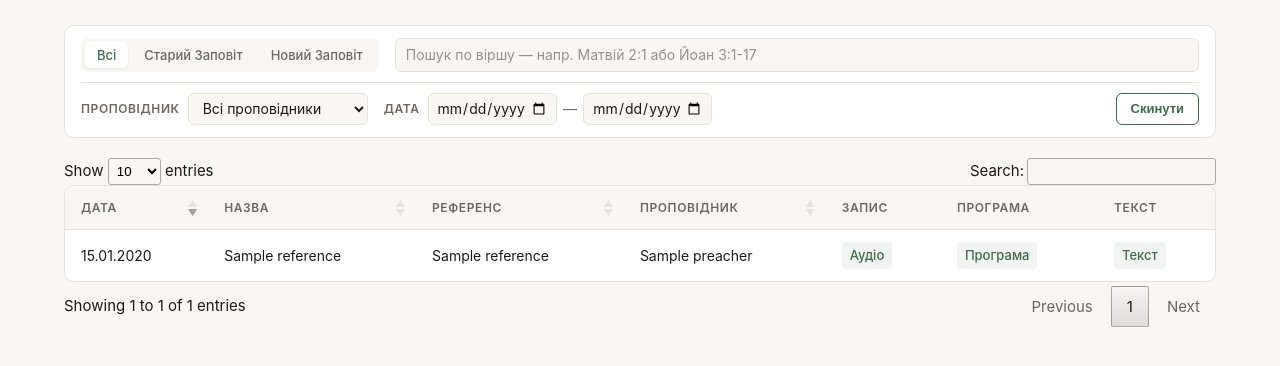
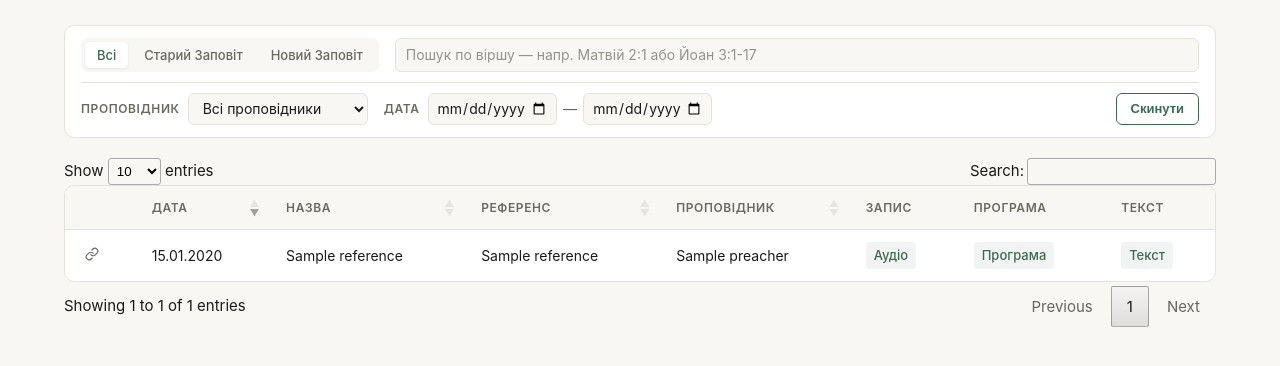
Before and after one commit to OlegAndrus12/lvivchurch_sermons, a Django app: template src/templates/sermons_index/sermons_index.html in a window 1280 px wide. Shown: the part 168-534 px from the top of the page. Run offline with Django 4.2, Linux system fonts and the light colour scheme; the template is opened without the code that fills it: most values are stand-ins (such as "Sample title", 1, 10 or a date in 2020); some libraries are stand-ins or nearby versions.

Commit message:
add share icon

```diff
--- a/src/sermons_index/static/css/base.css
+++ b/src/sermons_index/static/css/base.css
@@ -511,6 +511,50 @@ div.dt-container .dt-paging .dt-paging-button.disabled {
   }
 }
 
+/* ── Permalink button ─────────────────────────────────── */
+.sermon-link-btn {
+  background: none;
+  border: none;
+  cursor: pointer;
+  padding: 0.25rem;
+  border-radius: 4px;
+  color: var(--color-text-muted);
+  transition:
+    color var(--transition-fast),
+    background var(--transition-fast);
+  display: flex;
+  align-items: center;
+}
+
+.sermon-link-btn:hover {
+  color: var(--color-accent);
+  background: rgba(61, 107, 79, 0.08);
+}
+
+.sermon-link-btn__icon-check {
+  display: none;
+}
+
+.sermon-link-btn--copied {
+  color: var(--color-accent);
+  background: rgba(61, 107, 79, 0.12);
+  cursor: default;
+}
+
+.sermon-link-btn--copied .sermon-link-btn__icon-link {
+  display: none;
+}
+
+.sermon-link-btn--copied .sermon-link-btn__icon-check {
+  display: flex;
+}
+
+.sermon--highlighted {
+  background-color: #fffbe6 !important;
+  outline: 2px solid #f0c040;
+  outline-offset: -2px;
+}
+
 @media (max-width: 480px) {
   .container {
     padding-inline: 1rem;
--- /dev/null
+++ b/src/templates/sermons_index/icons/check.html
@@ -0,0 +1,3 @@
+<svg xmlns="http://www.w3.org/2000/svg" width="14" height="14" viewBox="0 0 24 24" fill="none" stroke="currentColor" stroke-width="2.5" stroke-linecap="round" stroke-linejoin="round">
+    <polyline points="20 6 9 17 4 12"/>
+</svg>
--- /dev/null
+++ b/src/templates/sermons_index/icons/link.html
@@ -0,0 +1,4 @@
+<svg xmlns="http://www.w3.org/2000/svg" width="14" height="14" viewBox="0 0 24 24" fill="none" stroke="currentColor" stroke-width="2" stroke-linecap="round" stroke-linejoin="round">
+    <path d="M10 13a5 5 0 0 0 7.54.54l3-3a5 5 0 0 0-7.07-7.07l-1.72 1.71"/>
+    <path d="M14 11a5 5 0 0 0-7.54-.54l-3 3a5 5 0 0 0 7.07 7.07l1.71-1.71"/>
+</svg>
--- a/src/templates/sermons_index/sermons_index.html
+++ b/src/templates/sermons_index/sermons_index.html
@@ -51,6 +51,7 @@
             <table id="sermons">
                 <thead>
                     <tr>
+                        <th></th>
                         <th>Дата</th>
                         <th>Назва</th>
                         <th>Референс</th>
@@ -62,7 +63,13 @@
                 </thead>
                 <tbody>
                     {% for sermon in sermons %}
-                        <tr>
+                        <tr data-id="{{ sermon.pk }}">
+                            <td>
+                                <button class="sermon-link-btn" aria-label="Скопіювати посилання">
+                                    <span class="sermon-link-btn__icon-link">{% include "sermons_index/icons/link.html" %}</span>
+                                    <span class="sermon-link-btn__icon-check">{% include "sermons_index/icons/check.html" %}</span>
+                                </button>
+                            </td>
                             <td data-order="{{ sermon.date|date:'Y-m-d' }}"
                                 data-filter="{{ sermon.date|date:'Y-m-d' }}">{{ sermon.date|date:"d.m.Y" }}</td>
                             <td>{{ sermon.title|default:sermon.reference }}</td>
```
Also changed, not shown: CLAUDE.md (+1 -0 lines), src/sermons_index/static/js/sermons.js (+49 -4 lines).
